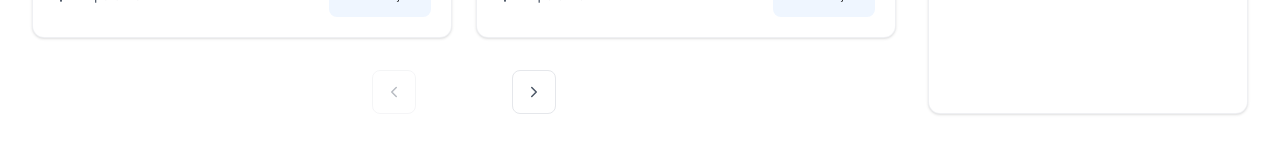
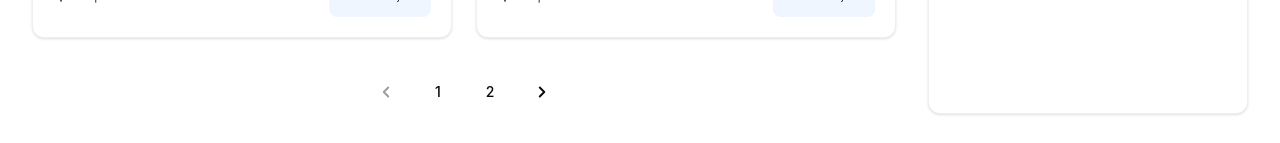
Before and after one commit to juanpmedeiros/vocabrecall, a React (Vite) app: page / in a window 1280 px wide. Shown: the part 912-1055 px from the top of the page. Built offline with nearby package versions, Linux system fonts and the light colour scheme.

Commit message:
Correção de paginação

```diff
--- a/src/components/ui/Pagination.tsx
+++ b/src/components/ui/Pagination.tsx
@@ -1,5 +1,7 @@
 import { ChevronLeft, ChevronRight } from 'lucide-react';
 import { useVocabRecall } from '@/hooks/useVocabRecall';
+
+const BUTTON_SIZE = 'min-h-[44px] min-w-[44px]';
 
 export function Pagination() {
   const { currentPage, setCurrentPage, getTotalPages, itemsPerPage } = useVocabRecall();
@@ -36,20 +38,29 @@ export function Pagination() {
     return pages;
   };
 
+  const inactiveClass =
+    'flex items-center justify-center rounded-lg bg-muted text-foreground hover:bg-accent transition-colors font-medium text-sm';
+
   return (
-    <nav className="flex items-center justify-center gap-2 mt-8 flex-wrap" aria-label="Paginação">
+    <nav
+      className="flex items-center justify-center gap-2 mt-8 flex-wrap"
+      aria-label="Paginação"
+    >
       <button
         type="button"
         onClick={() => setCurrentPage(currentPage - 1)}
         disabled={currentPage === 1}
-        className="flex items-center justify-center min-h-[44px] min-w-[44px] rounded-lg border border-gray-200 text-gray-600 hover:bg-gray-50 disabled:opacity-40 disabled:cursor-not-allowed transition-all active:scale-95"
+        className={`${BUTTON_SIZE} ${inactiveClass} disabled:opacity-40 disabled:cursor-not-allowed active:scale-95`}
         aria-label="Página anterior"
       >
-        <ChevronLeft size={18} />
+        <ChevronLeft size={18} strokeWidth={2.5} />
       </button>
 
       {/* Mobile: only current page label */}
-      <span className="flex md:hidden items-center justify-center min-h-[44px] px-3 text-sm font-medium text-gray-700">
+      <span
+        className="flex md:hidden items-center justify-center min-h-[44px] px-3 text-sm font-medium text-foreground"
+        aria-hidden
+      >
         Página {currentPage} de {totalPages}
       </span>
 
@@ -58,17 +69,24 @@ export function Pagination() {
         typeof page === 'number' ? (
           <button
             key={index}
+            type="button"
             onClick={() => setCurrentPage(page)}
-            className="hidden md:flex items-center justify-center min-h-[44px] w-9 rounded-lg font-medium text-sm transition-all shrink-0 active:scale-95 ${
+            className={`hidden md:flex items-center justify-center ${BUTTON_SIZE} rounded-lg font-medium text-sm transition-colors shrink-0 active:scale-95 ${
               currentPage === page
-                ? 'bg-primary text-white shadow-md'
-                : 'border border-gray-200 text-gray-600 hover:bg-gray-50'
-            }"
+                ? 'bg-primary text-primary-foreground'
+                : inactiveClass
+            }`}
+            aria-label={currentPage === page ? `Página ${page}, atual` : `Ir para página ${page}`}
+            aria-current={currentPage === page ? 'page' : undefined}
           >
             {page}
           </button>
         ) : (
-          <span key={index} className="hidden md:flex items-center justify-center w-9 min-h-[44px] text-gray-400 shrink-0">
+          <span
+            key={index}
+            className="hidden md:flex items-center justify-center min-h-[44px] min-w-[44px] rounded-lg bg-muted text-muted-foreground shrink-0 text-sm font-medium"
+            aria-hidden
+          >
             {page}
           </span>
         )
@@ -78,10 +96,10 @@ export function Pagination() {
         type="button"
         onClick={() => setCurrentPage(currentPage + 1)}
         disabled={currentPage === totalPages}
-        className="flex items-center justify-center min-h-[44px] min-w-[44px] rounded-lg border border-gray-200 text-gray-600 hover:bg-gray-50 disabled:opacity-40 disabled:cursor-not-allowed transition-all active:scale-95"
+        className={`${BUTTON_SIZE} ${inactiveClass} disabled:opacity-40 disabled:cursor-not-allowed active:scale-95`}
         aria-label="Próxima página"
       >
-        <ChevronRight size={18} />
+        <ChevronRight size={18} strokeWidth={2.5} />
       </button>
     </nav>
   );
```
Also changed, not shown: 3 other files (tests, documents, lock files or other folders).
